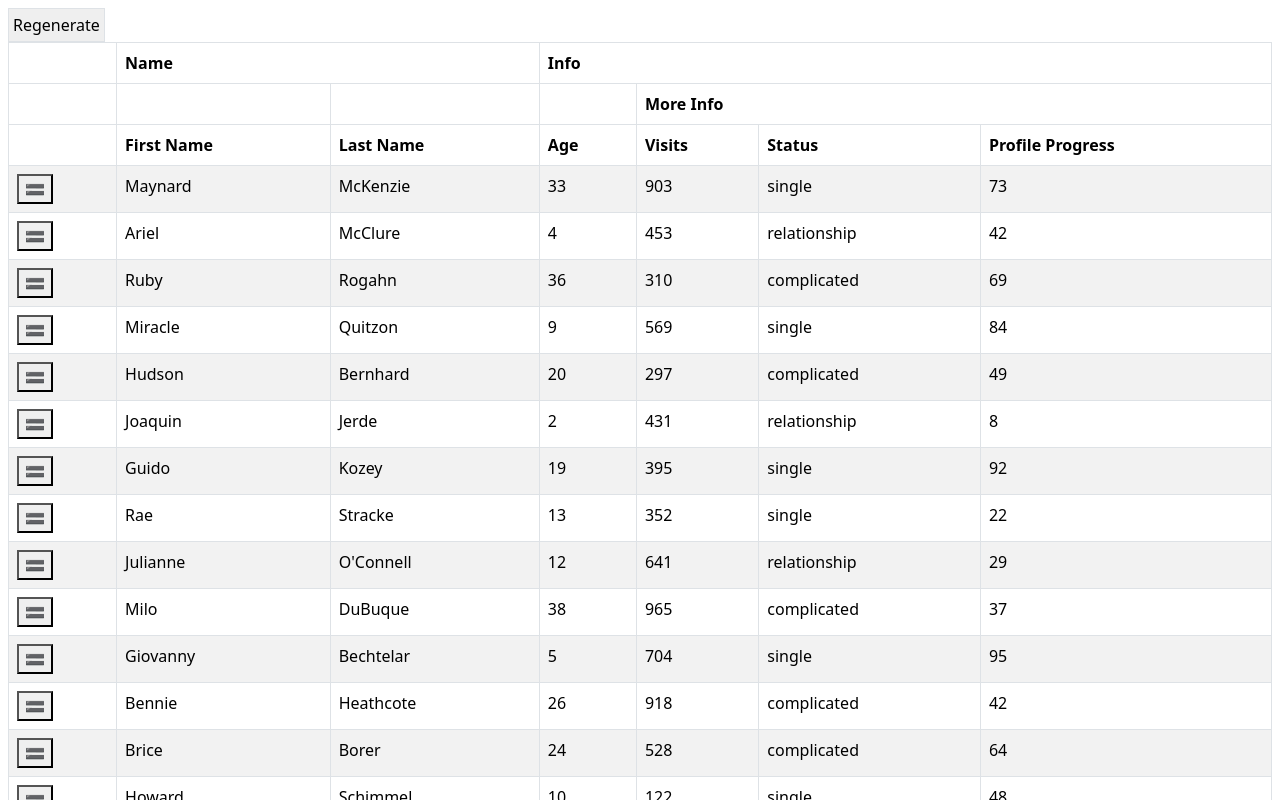
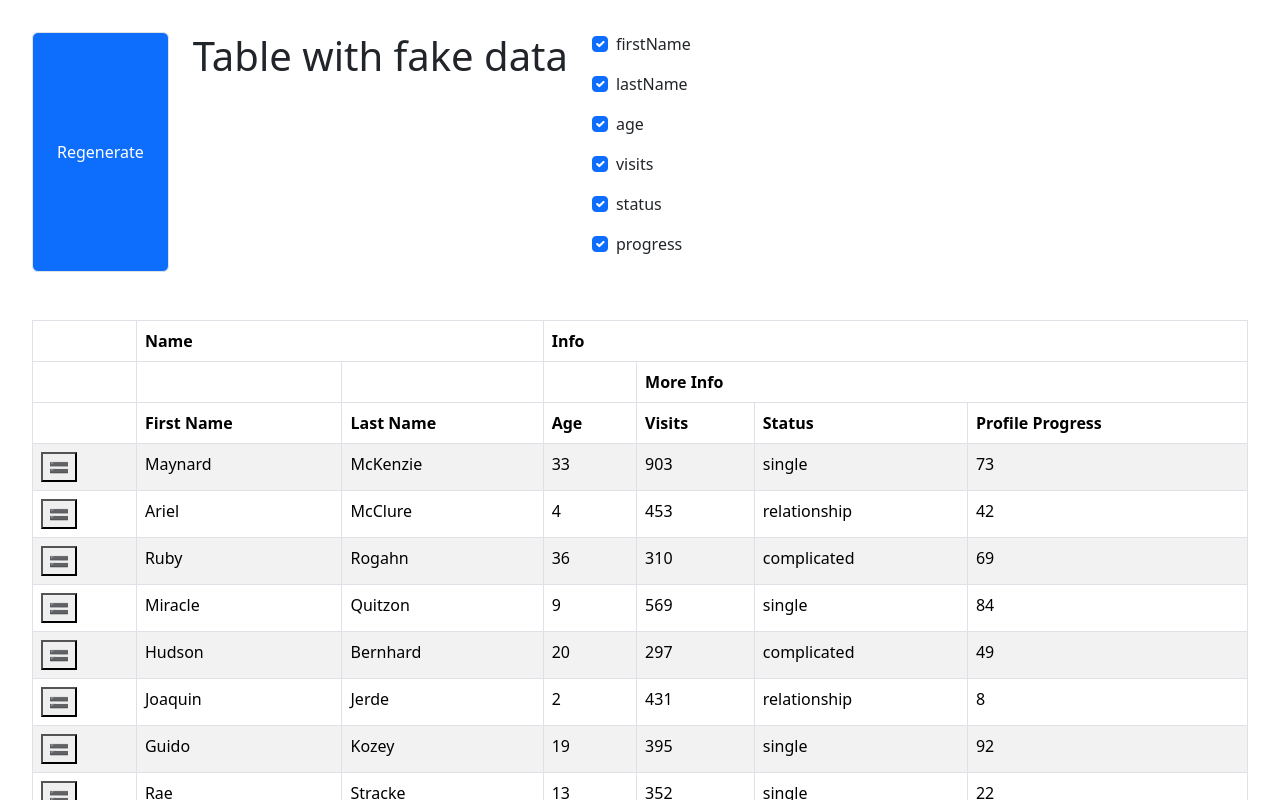
Before and after one commit to d6felix/dnd-table, a React app: page / in a window 1280 px wide. Shown: the top 800 px of the page. Built offline with nearby package versions, Linux system fonts and the light colour scheme.

Commit message:
added visibility toggle

```diff
--- /dev/null
+++ b/src/components/CheckGroup/CheckGroup.tsx
@@ -0,0 +1,23 @@
+import Form from "react-bootstrap/Form";
+
+interface CheckGroupProps {
+	control: {
+		checked: boolean;
+		label: string;
+		onChange: (event: unknown) => void;
+	}[];
+}
+
+export function CheckGroup({ control }: CheckGroupProps) {
+	return (
+		<Form>
+			{control.map((item) => (
+				<div key={`checkbox-${item.label}`} className="mb-3">
+					<Form.Check type={"checkbox"} {...item} />
+				</div>
+			))}
+		</Form>
+	);
+}
+
+export default CheckGroup;
--- /dev/null
+++ b/src/components/CheckGroup/index.ts
@@ -0,0 +1 @@
+export * from "./CheckGroup";
--- a/src/pages/MainPage.tsx
+++ b/src/pages/MainPage.tsx
@@ -9,10 +9,12 @@ import {
 import { useState } from "react";
 import { makeData, Person } from "./makeData";
 import { useDrag, useDrop } from "react-dnd";
-import { Table } from "react-bootstrap";
+import { Button, Table } from "react-bootstrap";
+import { CheckGroup } from "~components/CheckGroup";
 
 const defaultColumns: ColumnDef<Person>[] = [
 	{
+		accessorKey: "name",
 		header: "Name",
 		footer: (props) => props.column.id,
 		columns: [
@@ -29,12 +31,13 @@ const defaultColumns: ColumnDef<Person>[] = [
 		],
 	},
 	{
+		accessorKey: "info",
 		header: "Info",
 		footer: (props) => props.column.id,
 		columns: [
 			{
 				accessorKey: "age",
-				header: () => "Age",
+				header: "Age",
 				footer: (props) => props.column.id,
 			},
 			{
@@ -43,7 +46,7 @@ const defaultColumns: ColumnDef<Person>[] = [
 				columns: [
 					{
 						accessorKey: "visits",
-						header: () => "Visits",
+						header: "Visits",
 						footer: (props) => props.column.id,
 					},
 					{
@@ -99,35 +102,50 @@ const DraggableRow = ({ row, reorderRow }: DraggableRowProps) => {
 };
 
 export function MainPage() {
-	const [columns] = useState(() => [...defaultColumns]);
-	const [data, setData] = useState(() => makeData(20));
+	const [columns] = useState(defaultColumns);
+	const [data, setData] = useState(makeData(20));
+	const [columnVisibility, setColumnVisibility] = useState({});
 
 	const reorderRow = (draggedRowIndex: number, targetRowIndex: number) => {
 		data.splice(targetRowIndex, 0, data.splice(draggedRowIndex, 1)[0]);
 		setData([...data]);
 	};
 
-	const rerender = () => setData(() => makeData(20));
+	const rerender = () => setData(makeData(20));
 
 	const table = useReactTable({
 		data,
 		columns,
+		state: {
+			columnVisibility,
+		},
+		onColumnVisibilityChange: setColumnVisibility,
 		getCoreRowModel: getCoreRowModel(),
-		getRowId: (row) => row.userId, //good to have guaranteed unique row ids/keys for rendering
+		getRowId: (row) => row.userId,
 		debugTable: true,
 		debugHeaders: true,
 		debugColumns: true,
 	});
 
+	console.log();
+
+	const checkGroupProps = table.getAllLeafColumns().map((column) => {
+		return {
+			checked: column.getIsVisible(),
+			label: column.id,
+			onChange: column.getToggleVisibilityHandler(),
+		};
+	});
+
 	return (
-		<div className="p-2">
-			<div className="h-4" />
-			<div className="flex flex-wrap gap-2">
-				<button onClick={() => rerender()} className="border p-1">
+		<div className="p-2 m-4">
+			<div className="d-flex flex-row gap-4 mb-5">
+				<Button onClick={rerender} className="border p-4">
 					Regenerate
-				</button>
+				</Button>
+				<h1>Table with fake data</h1>
+				<CheckGroup control={checkGroupProps}></CheckGroup>
 			</div>
-			<div className="h-4" />
 			<Table striped bordered hover>
 				<thead>
 					{table.getHeaderGroups().map((headerGroup) => (
--- a/src/pages/makeData.ts
+++ b/src/pages/makeData.ts
@@ -9,14 +9,6 @@ export type Person = {
 	progress: number;
 	status: "relationship" | "complicated" | "single";
 	subRows?: Person[];
-};
-
-const range = (len: number) => {
-	const arr = [];
-	for (let i = 0; i < len; i++) {
-		arr.push(i);
-	}
-	return arr;
 };
 
 const newPerson = (): Person => {
@@ -35,16 +27,8 @@ const newPerson = (): Person => {
 	};
 };
 
-export function makeData(...lens: number[]) {
-	const makeDataLevel = (depth = 0): Person[] => {
-		const len = lens[depth];
-		return range(len).map((): Person => {
-			return {
-				...newPerson(),
-				subRows: lens[depth + 1] ? makeDataLevel(depth + 1) : undefined,
-			};
-		});
-	};
-
-	return makeDataLevel();
+export function makeData(length: number): Person[] {
+	return Array.from({ length })
+		.fill("")
+		.map(() => newPerson());
 }
```
